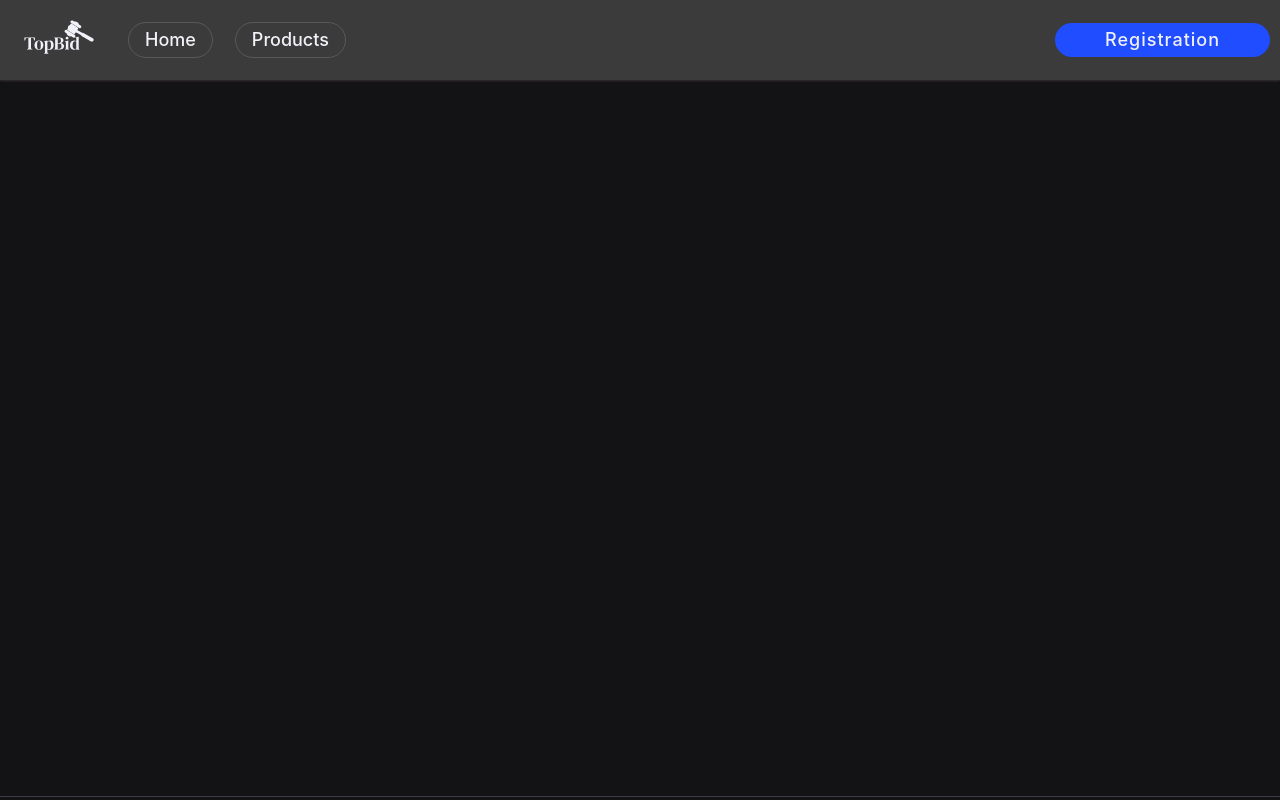
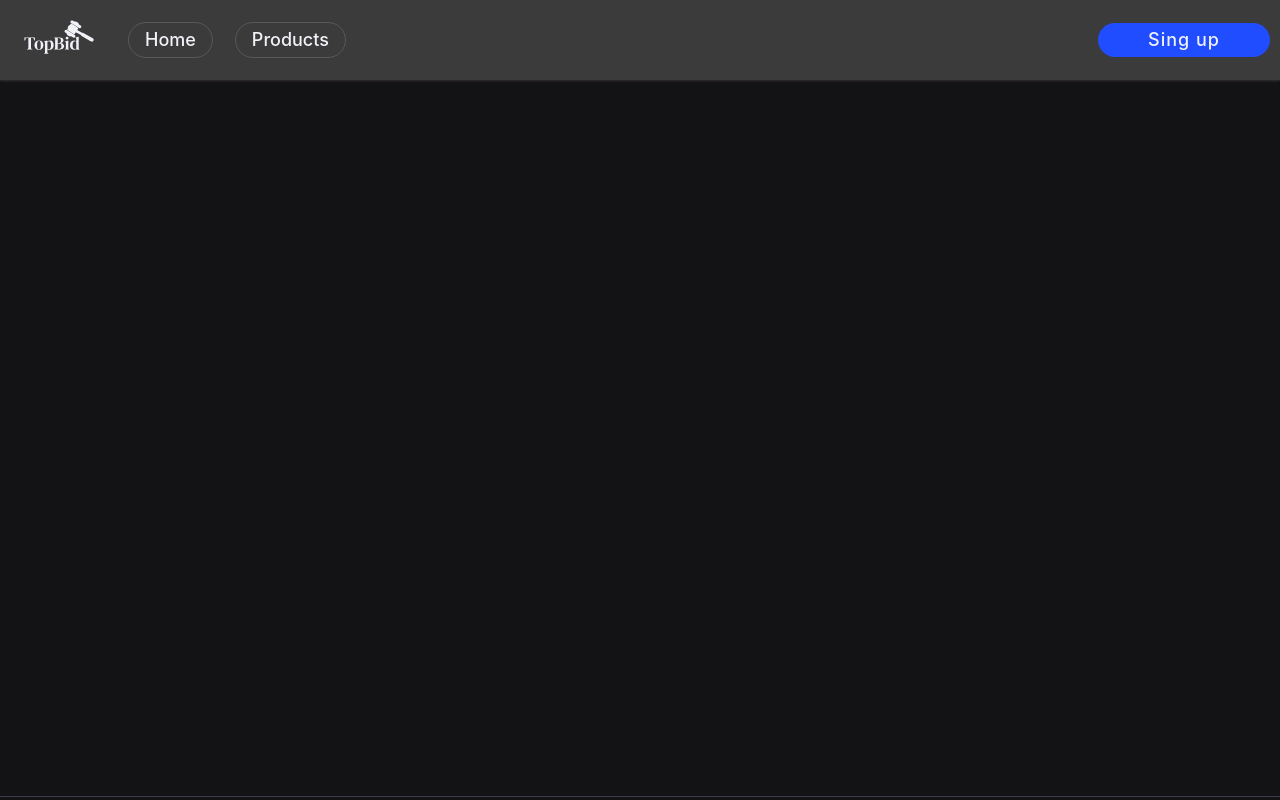
Before and after one commit to Eater228/team-project-fe, a React (Vite) app: page / in a window 1280 px wide. Shown: the top 800 px of the page. Built offline with nearby package versions, Linux system fonts and the light colour scheme.

Commit message:
Fix name Sing in to Sing up

```diff
--- a/src/Component/NavBar/Navbar.tsx
+++ b/src/Component/NavBar/Navbar.tsx
@@ -37,7 +37,7 @@ export const Navbar = () => {
   const getAuthLink = () => (isLoggedIn ? '/profile' : '/auth');
 
   // Визначення тексту для кнопки авторизації або профілю
-  const getAuthText = () => (isLoggedIn ? currentUser?.username || 'Profile' : 'Registration');
+  const getAuthText = () => (isLoggedIn ? currentUser?.username || 'Profile' : 'Sing up');
 
   // Обробник виходу з системи
   const handleLogout = () => {
```
